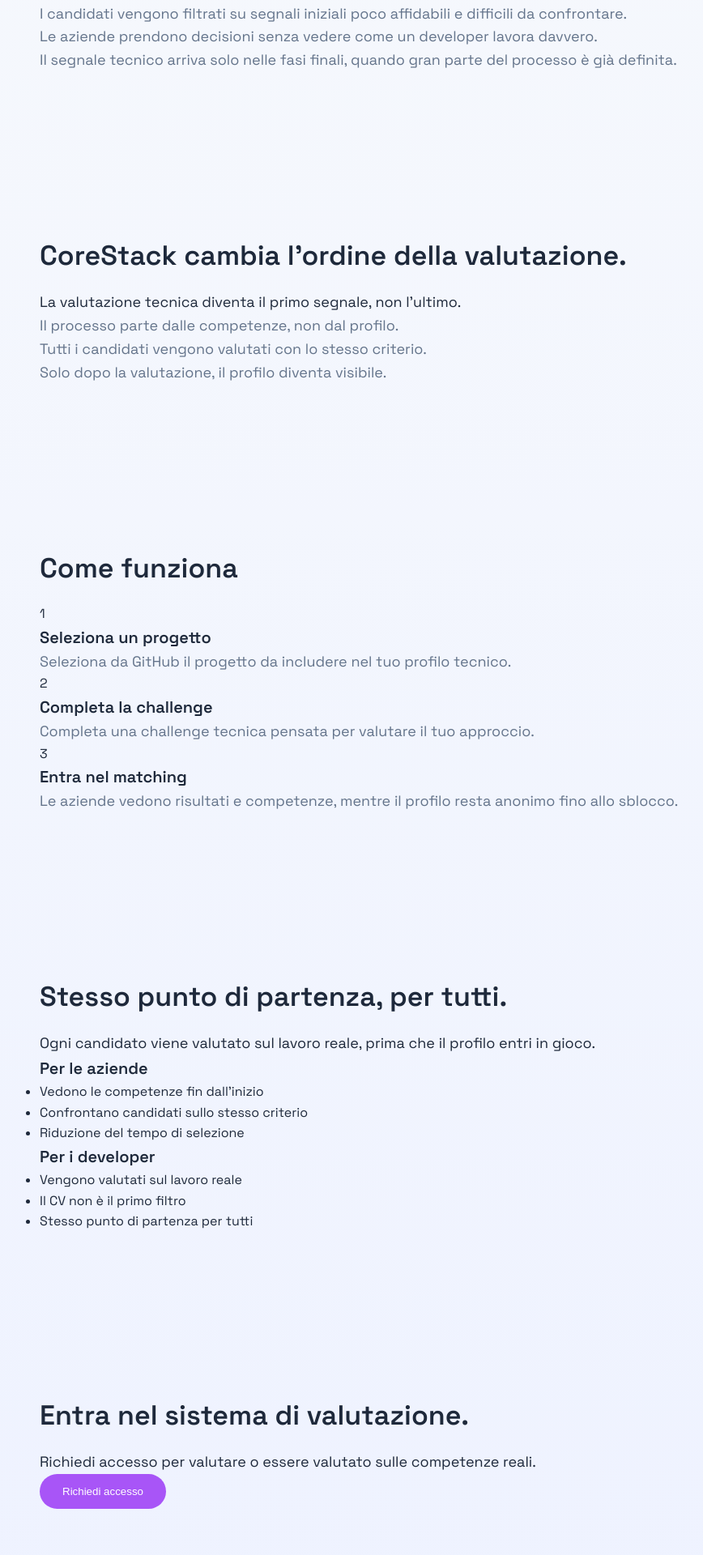
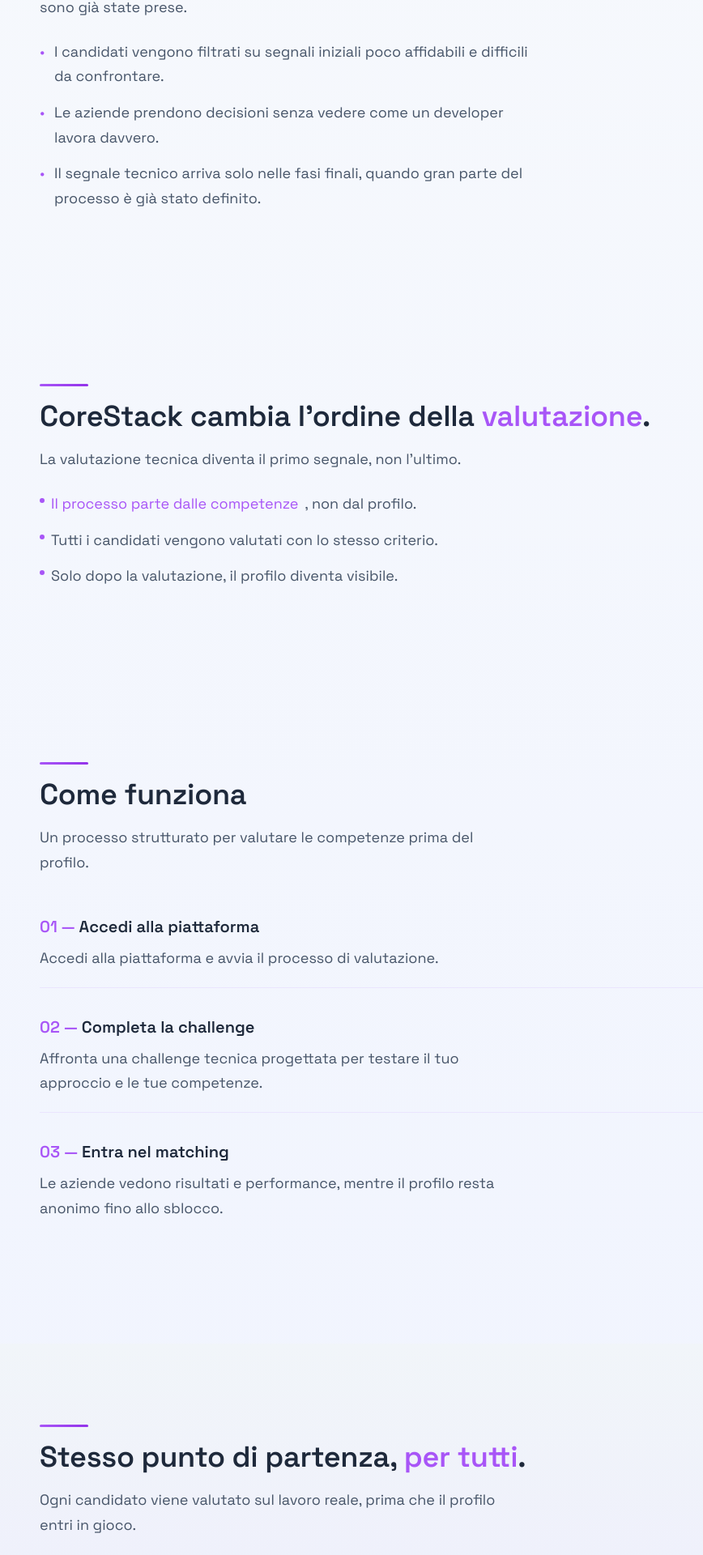
Before and after one commit to claudiasilvestri/CoreStack, a React (Vite) app: page / in a window 1280 px wide. Shown: the part 858-2778 px from the top of the page at 81% size, without its empty margins (65-933 px from the left). Built offline with nearby package versions, Linux system fonts and the light colour scheme.

Commit message:
coerenza e tipografia

```diff
--- a/src/components/home/AudienceSection.jsx
+++ b/src/components/home/AudienceSection.jsx
@@ -1,10 +1,14 @@
 function AudienceSection() {
   return (
-    <section className="section">
+    <section className="section section-alt">
       <div className="container">
 
         <div className="content">
-          <h2>Stesso punto di partenza, per tutti.</h2>
+          <div className="section-line"></div>
+
+          <h2>
+            Stesso punto di partenza, <span className="highlight">per tutti</span>.
+          </h2>
 
           <p className="section-sub">
             Ogni candidato viene valutato sul lavoro reale, prima che il profilo entri in gioco.
@@ -14,6 +18,7 @@
         <div className="audience-grid">
 
           <div className="audience-column">
+
             <h3>Per le aziende</h3>
 
             <ul>
@@ -24,6 +29,7 @@
           </div>
 
           <div className="audience-column">
+
             <h3>Per i developer</h3>
 
             <ul>
--- a/src/components/home/CTASection.jsx
+++ b/src/components/home/CTASection.jsx
@@ -10,7 +10,13 @@
       <div className="container">
 
         <div className="content cta-box">
-          <h2>Entra nel sistema di valutazione.</h2>
+          <span className="cta-badge">ACCESSO ALLA PIATTAFORMA</span>
+
+          <div className="section-line"></div>
+
+          <h2>
+            Entra nel sistema di <span className="highlight">valutazione</span>.
+          </h2>
 
           <p className="section-sub">
             Richiedi accesso per valutare o essere valutato sulle competenze reali.
--- a/src/components/home/Hero.jsx
+++ b/src/components/home/Hero.jsx
@@ -26,7 +26,7 @@
                 VALUTAZIONE TECNICA
               </span>
 
-              <h3>Profilo anonimo</h3>
+              <h3>Frontend Challenge</h3>
 
               <div className="hero-tasks">
                 <p>✓ Codice</p>
--- a/src/components/home/ProblemSection.jsx
+++ b/src/components/home/ProblemSection.jsx
@@ -4,8 +4,11 @@
       <div className="container">
 
         <div className="content">
+
+          <div className="section-line"></div>
+
           <h2>
-            Il processo di selezione parte dal CV, mentre le competenze emergono solo dopo.
+            Il processo di selezione parte dal CV, mentre le <span className="highlight">competenze</span> emergono solo dopo.
           </h2>
 
           <p className="section-sub">
@@ -15,8 +18,9 @@
           <div className="problem-text">
             <p>I candidati vengono filtrati su segnali iniziali poco affidabili e difficili da confrontare.</p>
             <p>Le aziende prendono decisioni senza vedere come un developer lavora davvero.</p>
-            <p>Il segnale tecnico arriva solo nelle fasi finali, quando gran parte del processo è già definita.</p>
+            <p>Il segnale tecnico arriva solo nelle fasi finali, quando gran parte del processo è già stato definito.</p>
           </div>
+
         </div>
 
       </div>
--- a/src/components/home/ProcessSection.jsx
+++ b/src/components/home/ProcessSection.jsx
@@ -4,39 +4,44 @@
       <div className="container">
 
         <div className="content">
-          <h2>Come funziona</h2>
+          <div className="section-line"></div>
+
+          <h2>
+            Come funziona
+          </h2>
+
+          <p className="section-sub">
+            Un processo strutturato per valutare le competenze prima del profilo.
+          </p>
         </div>
 
-        <div className="process">
+        <div className="steps">
 
-          <div className="process-item">
-            <div className="process-number">1</div>
-            <div className="process-content">
-              <h3>Seleziona un progetto</h3>
-              <p>
-                Seleziona da GitHub il progetto da includere nel tuo profilo tecnico.
-              </p>
-            </div>
+          <div className="step">
+            <h3>
+              <span className="step-number">01 —</span> Accedi alla piattaforma
+            </h3>
+            <p>
+              Accedi alla piattaforma e avvia il processo di valutazione.
+            </p>
           </div>
 
-          <div className="process-item">
-            <div className="process-number">2</div>
-            <div className="process-content">
-              <h3>Completa la challenge</h3>
-              <p>
-                Completa una challenge tecnica pensata per valutare il tuo approccio.
-              </p>
-            </div>
+          <div className="step">
+            <h3>
+              <span className="step-number">02 —</span> Completa la challenge
+            </h3>
+            <p>
+              Affronta una challenge tecnica progettata per testare il tuo approccio e le tue competenze.
+            </p>
           </div>
 
-          <div className="process-item">
-            <div className="process-number">3</div>
-            <div className="process-content">
-              <h3>Entra nel matching</h3>
-              <p>
-                Le aziende vedono risultati e competenze, mentre il profilo resta anonimo fino allo sblocco.
-              </p>
-            </div>
+          <div className="step">
+            <h3>
+              <span className="step-number">03 —</span> Entra nel matching
+            </h3>
+            <p>
+              Le aziende vedono risultati e performance, mentre il profilo resta anonimo fino allo sblocco.
+            </p>
           </div>
 
         </div>
--- a/src/components/home/SolutionSection.jsx
+++ b/src/components/home/SolutionSection.jsx
@@ -1,11 +1,14 @@
 function SolutionSection() {
   return (
-    <section className="section section-alt">
+    <section className="section">
       <div className="container">
 
         <div className="content">
+
+          <div className="section-line"></div>
+
           <h2>
-            CoreStack cambia l’ordine della valutazione.
+            CoreStack cambia l’ordine della <span className="highlight">valutazione</span>.
           </h2>
 
           <p className="section-sub">
@@ -13,9 +16,22 @@
           </p>
 
           <div className="solution-text">
-            <p>Il processo parte dalle competenze, non dal profilo.</p>
-            <p>Tutti i candidati vengono valutati con lo stesso criterio.</p>
-            <p>Solo dopo la valutazione, il profilo diventa visibile.</p>
+
+            <p>
+              <span className="solution-dot"></span>
+              <span className="highlight">Il processo parte dalle competenze</span>, non dal profilo.
+            </p>
+
+            <p>
+              <span className="solution-dot"></span>
+              Tutti i candidati vengono valutati con lo stesso criterio.
+            </p>
+
+            <p>
+              <span className="solution-dot"></span>
+              Solo dopo la valutazione, il profilo diventa visibile.
+            </p>
+
           </div>
         </div>
 
--- a/src/styles/global.css
+++ b/src/styles/global.css
@@ -1,21 +1,37 @@
+/* ===================== */
+/* RESET */
+/* ===================== */
+
 * {
   margin: 0;
   padding: 0;
   box-sizing: border-box;
 }
 
+
+/* ===================== */
+/* VARIABLES */
+/* ===================== */
+
 :root {
   --bg: #F8FAFC;
   --text: #1e293b;
-  --muted: #64748B;
+  --muted: #475569;
   --border: #E2E8F0;
 
   --primary: #a855f7;
   --primary-hover: #9333ea;
 
+  --primary-soft: rgba(168,85,247,0.06);
   --card: #ffffff;
+
   --radius: 16px;
 }
+
+
+/* ===================== */
+/* BASE */
+/* ===================== */
 
 body {
   background: linear-gradient(
@@ -28,6 +44,11 @@
   line-height: 1.6;
 }
 
+
+/* ===================== */
+/* LAYOUT */
+/* ===================== */
+
 .container {
   max-width: 1100px;
   margin: 0 auto;
@@ -38,36 +59,71 @@
   padding: 100px 0;
 }
 
+.section-alt {
+  background: linear-gradient(
+    180deg,
+    #f1f5f9,
+    rgba(168,85,247,0.05)
+  );
+}
+
+
+/* ===================== */
+/* TYPOGRAPHY */
+/* ===================== */
+
 h1 {
   font-size: 56px;
+  line-height: 1.1;
   font-weight: 600;
-  line-height: 1.1;
+  letter-spacing: -0.5px;
   margin-bottom: 24px;
 }
 
 h2 {
-  font-size: 34px;
+  font-size: 36px;
+  line-height: 1.2;
   font-weight: 600;
+  letter-spacing: -0.3px;
   margin-bottom: 16px;
 }
 
 h3 {
   font-size: 20px;
   font-weight: 600;
+  color: var(--text);
 }
 
 p {
   font-size: 18px;
+  line-height: 1.7;
   color: var(--muted);
 }
 
 .section-sub {
   margin-top: 12px;
-  color: var(--text);
+  max-width: 600px;
 }
 
+.highlight {
+  color: var(--primary);
+}
+
+.section-line {
+  width: 60px;
+  height: 3px;
+  background: linear-gradient(90deg, var(--primary), var(--primary-hover));
+  border-radius: 999px;
+  margin-bottom: 16px;
+}
+
+
+/* ===================== */
+/* BUTTONS */
+/* ===================== */
+
 .btn-primary {
-  background: var(--primary);
+  background: linear-gradient(135deg, #a855f7, #9333ea);
   color: white;
   border: none;
   padding: 14px 28px;
@@ -77,7 +133,7 @@
 }
 
 .btn-primary:hover {
-  background: var(--primary-hover);
+  background: linear-gradient(135deg, #9333ea, #7e22ce);
 }
 
 .btn-secondary {
@@ -87,6 +143,7 @@
   border-radius: 999px;
   cursor: pointer;
   transition: 0.2s;
+  color: var(--text);
 }
 
 .btn-secondary:hover {
@@ -94,29 +151,29 @@
   color: var(--primary);
 }
 
+
+/* ===================== */
 /* NAVBAR */
+/* ===================== */
 
 nav {
   position: sticky;
   top: 0;
   z-index: 1000;
-  background: rgba(15, 23, 42, 0.8);
+  background: rgba(30, 41, 59, 0.85);
   backdrop-filter: blur(12px);
-  overflow: hidden;
 }
 
 nav::after {
   content: "";
   position: absolute;
-  left: 0;
   bottom: 0;
   width: 100%;
   height: 3px;
   background: linear-gradient(
     to bottom,
-    #a855f7 0%,
-    #a855f7 50%,
-    rgba(168, 85, 247, 0.3) 100%
+    #a855f7,
+    rgba(168,85,247,0.3)
   );
 }
 
@@ -130,68 +187,61 @@
 .nav-logo {
   font-size: 26px;
   font-weight: 800;
-  color: #a855f7;
-  cursor: pointer;
+  color: var(--primary);
 }
 
 .nav-actions {
   display: flex;
   gap: 16px;
-  align-items: center;
 }
 
 .nav-link {
   padding: 10px 18px;
   border-radius: 999px;
-  background: #a855f7;
+  background: linear-gradient(135deg, #a855f7, #9333ea);
   color: white;
-  text-decoration: none;
   font-size: 14px;
 }
 
 .nav-cta {
   padding: 10px 18px;
   border-radius: 999px;
-  background: transparent;
+  border: 1px solid rgba(255,255,255,0.3);
   color: white;
-  border: 1px solid rgba(255,255,255,0.3);
 }
 
+
+/* ===================== */
 /* FOOTER */
+/* ===================== */
 
 .footer {
-  position: relative;
-  background: rgba(15, 23, 42, 0.8);
+  background: rgba(30, 41, 59, 0.85);
   backdrop-filter: blur(12px);
   margin-top: 80px;
 }
 
 .footer::before {
   content: "";
-  position: absolute;
-  top: 0;
-  left: 0;
-  width: 100%;
+  display: block;
   height: 3px;
   background: linear-gradient(
     to bottom,
-    #a855f7 0%,
-    #a855f7 50%,
-    rgba(168, 85, 247, 0.3) 100%
+    #a855f7,
+    rgba(168,85,247,0.3)
   );
 }
 
 .footer-inner {
   display: flex;
   justify-content: space-between;
-  align-items: center;
   padding: 24px 0;
 }
 
 .footer-logo {
   font-size: 22px;
   font-weight: 700;
-  color: #a855f7;
+  color: var(--primary);
 }
 
 .footer-links {
@@ -201,27 +251,9 @@
 
 .footer-links a {
   color: rgba(255,255,255,0.7);
-  text-decoration: none;
   font-size: 14px;
-  transition: 0.2s;
 }
 
 .footer-links a:hover {
-  color: #a855f7;
+  color: var(--primary);
 }
-
-/* HERO BASE */
-
-.hero-grid {
-  display: grid;
-  grid-template-columns: 1.1fr 0.9fr;
-  gap: 64px;
-  align-items: center;
-}
-
-.hero-card {
-  background: var(--card);
-  border: 1px solid var(--border);
-  border-radius: var(--radius);
-  padding: 24px;
-}
--- a/src/styles/home.css
+++ b/src/styles/home.css
@@ -1,87 +1,170 @@
-.home .hero {
-  padding: 140px 0;
-  background: linear-gradient(to bottom, #ffffff, #f8fafc);
+/* ===================== */
+/* HERO */
+/* ===================== */
+
+.hero-grid {
+  display: grid;
+  grid-template-columns: 1.1fr 0.9fr;
+  gap: 64px;
+  align-items: center;
 }
 
-.home .hero-content {
-  max-width: 720px;
+.hero p {
+  max-width: 520px;
 }
 
-.home .hero h1 {
-  letter-spacing: -1.5px;
+.hero-card {
+  background: linear-gradient(180deg,#ffffff,rgba(168,85,247,0.05));
+  border: 1px solid rgba(168,85,247,0.2);
+  border-radius: var(--radius);
+  padding: 24px;
+  box-shadow: 0 12px 30px rgba(168,85,247,0.12);
 }
 
-.home .hero p {
+
+/* ===================== */
+/* PROBLEM */
+/* ===================== */
+
+.problem-text {
   margin-top: 24px;
+}
+
+.problem-text p {
+  max-width: 620px;
+  margin-bottom: 14px;
+  padding-left: 18px;
+  position: relative;
+}
+
+.problem-text p::before {
+  content: "•";
+  position: absolute;
+  left: 0;
+  color: var(--primary);
+}
+
+
+/* ===================== */
+/* SOLUTION */
+/* ===================== */
+
+.solution-text {
+  margin-top: 24px;
+}
+
+.solution-text p {
+  max-width: 620px;
+  margin-bottom: 14px;
+  display: flex;
+  gap: 8px;
+}
+
+.solution-dot {
+  width: 6px;
+  height: 6px;
+  background: var(--primary);
+  border-radius: 50%;
+  margin-top: 8px;
+}
+
+
+/* ===================== */
+/* PROCESS */
+/* ===================== */
+
+.steps {
+  margin-top: 48px;
+}
+
+.step {
+  margin-bottom: 32px;
+  padding-bottom: 20px;
+  border-bottom: 1px solid rgba(168,85,247,0.1);
+}
+
+.step:last-child {
+  border-bottom: none;
+}
+
+.step-number {
+  color: var(--primary);
+  font-weight: 600;
+}
+
+.step h3 {
+  margin-bottom: 8px;
+}
+
+.step p {
   max-width: 600px;
 }
 
-.home .cta-buttons {
-  margin-top: 40px;
-  display: flex;
-  gap: 16px;
-}
 
-.home .hero-card {
-  padding: 32px;
-  border-radius: 20px;
-}
+/* ===================== */
+/* AUDIENCE */
+/* ===================== */
 
-/* TEXT SECTIONS */
-
-.home .problem-text,
-.home .solution-text {
-  margin-top: 40px;
-  display: flex;
-  flex-direction: column;
-  gap: 20px;
-  max-width: 700px;
-}
-
-/* PROCESS (semplice, niente card) */
-
-.home .steps {
-  margin-top: 40px;
-  display: flex;
-  flex-direction: column;
-  gap: 20px;
-}
-
-.home .step {
-  border-bottom: 1px solid var(--border);
-  padding-bottom: 16px;
-}
-
-/* AUDIENCE */
-
-.home .audience-grid {
-  margin-top: 48px;
+.audience-grid {
   display: grid;
   grid-template-columns: 1fr 1fr;
   gap: 24px;
+  margin-top: 48px;
 }
 
-.home .audience-column {
-  background: white;
+.audience-column {
+  background: linear-gradient(180deg,#ffffff,rgba(168,85,247,0.06));
   padding: 24px;
-  border-radius: 12px;
-  border: 1px solid var(--border);
+  border-radius: var(--radius);
+  border: 1px solid rgba(168,85,247,0.2);
+  box-shadow: 0 12px 30px rgba(168,85,247,0.12);
 }
 
-/* CTA */
-
-.home .cta-section {
-  text-align: center;
+.audience-column p {
+  margin-bottom: 10px;
 }
 
+
+/* ===================== */
+/* CTA */
+/* ===================== */
+
+.cta-box {
+  background: linear-gradient(
+    135deg,
+    rgba(168,85,247,0.15),
+    rgba(168,85,247,0.25)
+  );
+  padding: 40px;
+  border-radius: 20px;
+  border: 1px solid rgba(168,85,247,0.35);
+}
+
+.cta-box h2 {
+  font-size: 32px;
+  line-height: 1.2;
+}
+
+.cta-box p {
+  max-width: 600px;
+  color: #334155;
+}
+
+.cta-box .btn-primary {
+  margin-top: 36px;
+}
+
+
+/* ===================== */
 /* RESPONSIVE */
+/* ===================== */
 
 @media (max-width: 768px) {
-  .home .hero-grid {
+  .hero-grid {
     grid-template-columns: 1fr;
   }
 
-  .home .audience-grid {
+  .audience-grid {
     grid-template-columns: 1fr;
   }
 }
```
